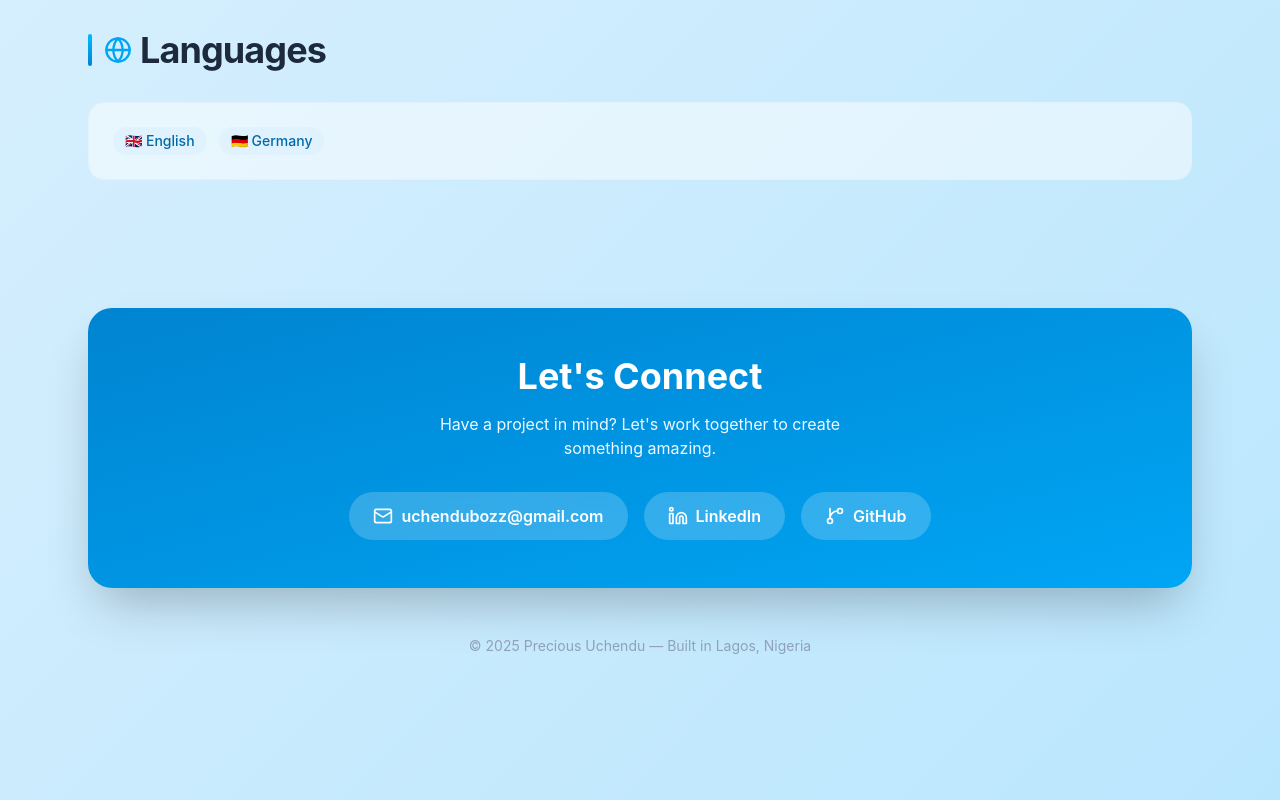
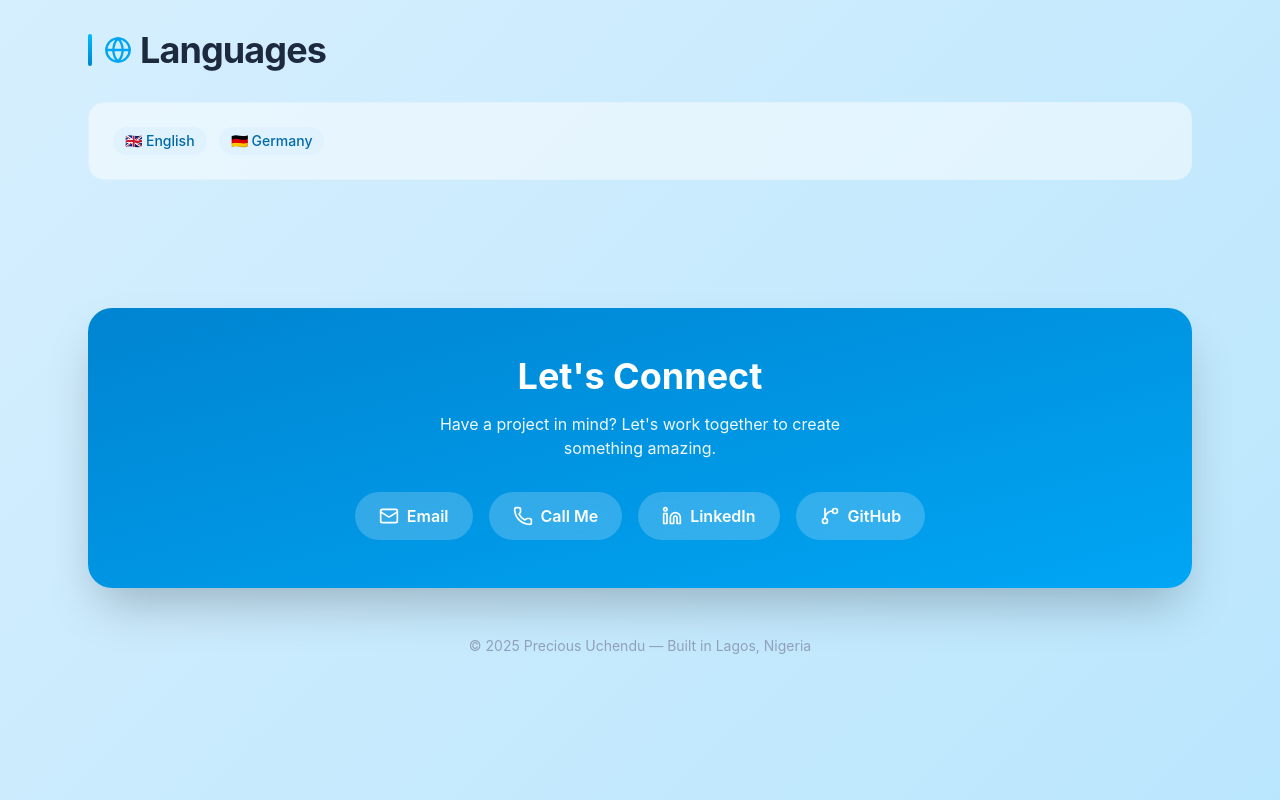
Before and after one commit to allindeveloper/allindeveloper.github.io, a React (Vite) app: page / in a window 1280 px wide. Shown: the part 3598-4398 px from the top of the page. Built offline with nearby package versions, Linux system fonts and the light colour scheme.

Commit message:
chore: added call me

```diff
--- a/src/App.tsx
+++ b/src/App.tsx
@@ -10,6 +10,7 @@ import {
   Menu,
   X,
   Zap,
+  Phone,
 } from 'lucide-react';
 import { LinkedinIcon } from './components/icons/linkedin-icon';
 import { EducationCard } from './components/cards/education-card';
@@ -265,20 +266,46 @@ const App = () => {
             transition={{ duration: 0.6 }}
             className="bg-linear-to-br from-sky-600 to-sky-500 rounded-3xl p-8 md:p-12 text-white shadow-2xl text-center"
           >
-            <h2 className="text-3xl md:text-4xl font-bold mb-4">Let's Connect</h2>
-            <p className="text-sky-50 mb-8 max-w-md mx-auto">Have a project in mind? Let's work together to create something amazing.</p>
+            <h2 className="text-3xl md:text-4xl font-bold mb-4">
+              Let's Connect
+            </h2>
+
+            <p className="text-sky-50 mb-8 max-w-md mx-auto">
+              Have a project in mind? Let's work together to create something amazing.
+            </p>
+
             <div className="flex flex-wrap justify-center gap-4">
-              <a href={`mailto:${portfolioConfig.email}`} className="bg-white/20 backdrop-blur-sm hover:bg-white/30 transition-all px-6 py-3 rounded-full flex items-center gap-2 font-semibold">
-                <Mail size={20} /> {portfolioConfig.email}
+              <a
+                href={`mailto:${portfolioConfig.email}`}
+                className="bg-white/20 backdrop-blur-sm hover:bg-white/30 transition-all px-6 py-3 rounded-full flex items-center gap-2 font-semibold"
+              >
+                <Mail size={20} /> Email
               </a>
-              <a href={portfolioConfig.socials.linkedin} target="_blank" rel="noopener noreferrer" className="bg-white/20 backdrop-blur-sm hover:bg-white/30 transition-all px-6 py-3 rounded-full flex items-center gap-2 font-semibold">
+              <a
+                href={`tel:${portfolioConfig.phone}`}
+                className="bg-white/20 backdrop-blur-sm hover:bg-white/30 transition-all px-6 py-3 rounded-full flex items-center gap-2 font-semibold"
+              >
+                <Phone size={20} /> Call Me
+              </a>
+              <a
+                href={portfolioConfig.socials.linkedin}
+                target="_blank"
+                rel="noopener noreferrer"
+                className="bg-white/20 backdrop-blur-sm hover:bg-white/30 transition-all px-6 py-3 rounded-full flex items-center gap-2 font-semibold"
+              >
                 <LinkedinIcon size={20} /> LinkedIn
               </a>
-              <a href={portfolioConfig.socials.github} target="_blank" rel="noopener noreferrer" className="bg-white/20 backdrop-blur-sm hover:bg-white/30 transition-all px-6 py-3 rounded-full flex items-center gap-2 font-semibold">
+              <a
+                href={portfolioConfig.socials.github}
+                target="_blank"
+                rel="noopener noreferrer"
+                className="bg-white/20 backdrop-blur-sm hover:bg-white/30 transition-all px-6 py-3 rounded-full flex items-center gap-2 font-semibold"
+              >
                 <GitBranch size={20} /> GitHub
               </a>
             </div>
           </motion.div>
+
           <div className="text-center text-slate-400 text-sm mt-12">
             &copy; {new Date().getFullYear()} {portfolioConfig.name} — Built in Lagos, Nigeria
           </div>
--- a/src/constants/data.tsx
+++ b/src/constants/data.tsx
@@ -17,6 +17,7 @@ export const portfolioConfig = {
   avatarInitials: "PU",
 
   email: "uchendubozz@gmail.com",
+  phone: "7034367931",
   location: "Lagos, Nigeria",
 
   socials: {
```
